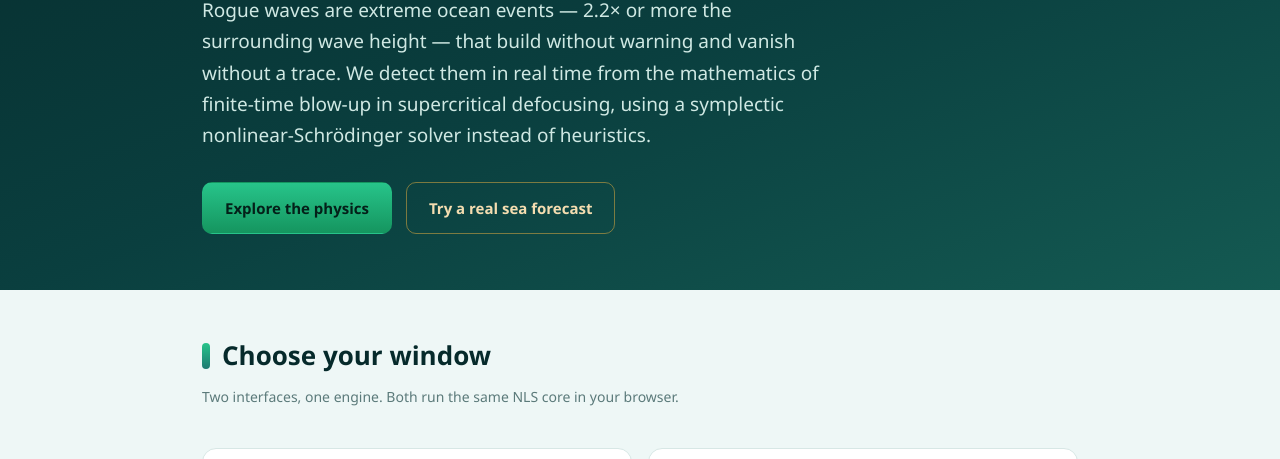
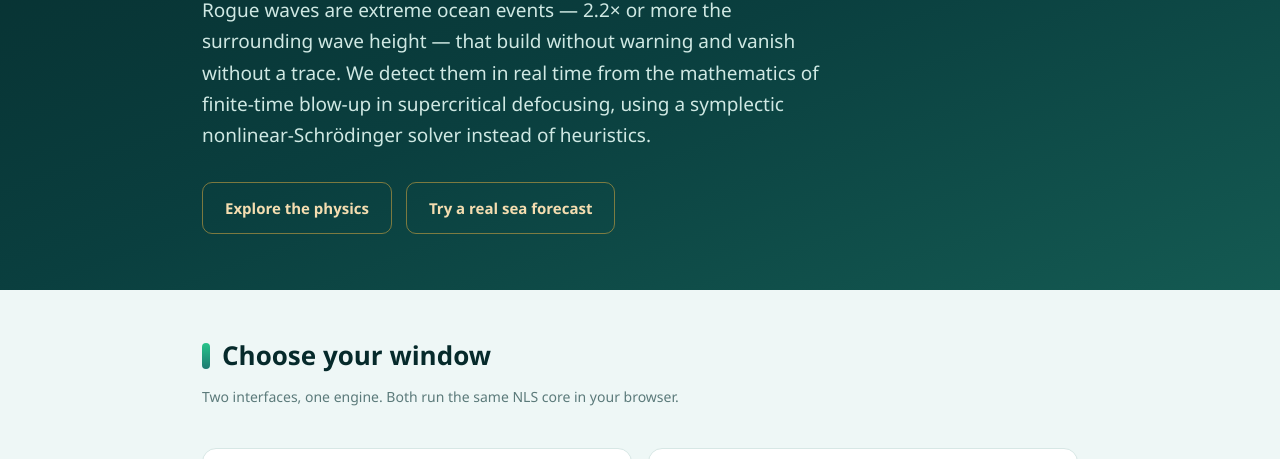
Before and after one commit to jesedv/rogue, a website built with Vite: page education/index.html in a window 1280 px wide. Shown: the part 267-726 px from the top of the page. Built offline with nearby package versions, Linux system fonts and the light colour scheme.

Commit message:
Make Explore CTA gold

```diff
--- a/education/index.html
+++ b/education/index.html
@@ -135,7 +135,7 @@
           nonlinear-Schrödinger solver instead of heuristics.
         </p>
         <div class="cta">
-          <a class="btn green" href="/education">Explore the physics</a>
+          <a class="btn gold" href="/education">Explore the physics</a>
           <a class="btn gold" href="/production">Try a real sea forecast</a>
         </div>
       </div>
```
